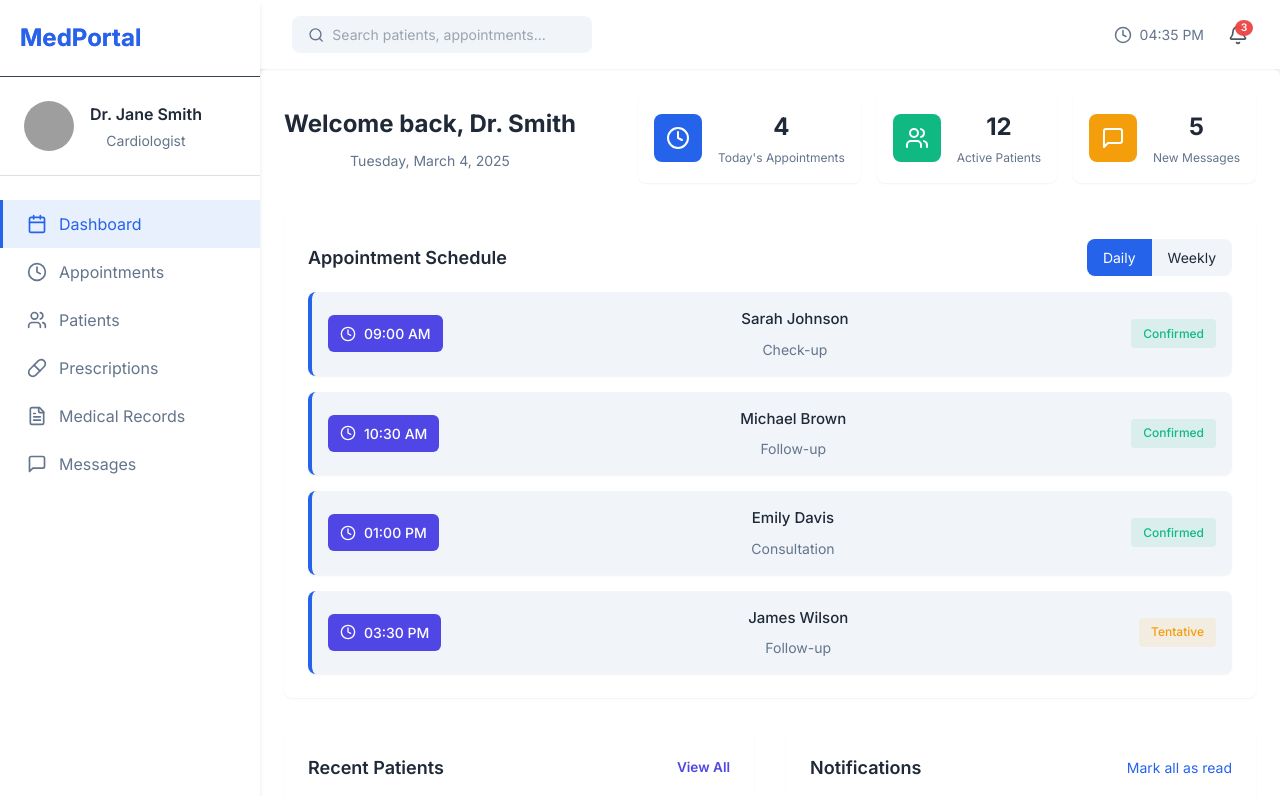
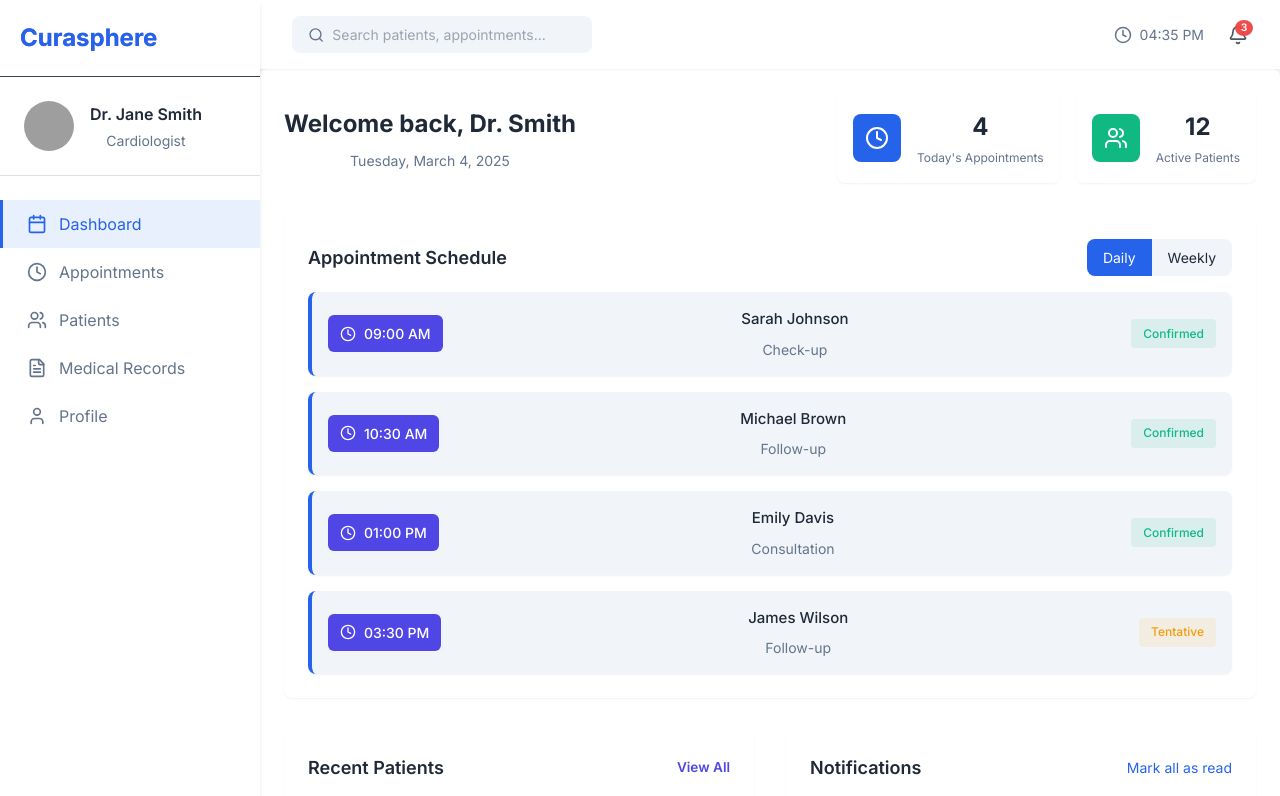
Before and after one commit to sridurgeshv/HMS, a React (Create React App) app in the folder hospital-management-system/frontend/: page /doctor/dashboard in a window 1280 px wide. Shown: the top 796 px of the page. Built offline with nearby package versions, Linux system fonts and the light colour scheme; grey boxes are pictures that could not be loaded.

Commit message:
changes on

```diff
--- a/hospital-management-system/frontend/src/pages/doctor/Dashboard.js
+++ b/hospital-management-system/frontend/src/pages/doctor/Dashboard.js
@@ -10,7 +10,8 @@ import {
   Bell,
   Search,
   Menu,
-  X
+  X,
+  User
 } from 'lucide-react';
 import './Dashboard.css';
 
@@ -66,7 +67,7 @@ const DoctorDashboard = () => {
       {/* Sidebar */}
       <aside className={`sidebar ${isMenuOpen ? 'sidebar-open' : ''}`}>
         <div className="sidebar-header">
-          <h2 className="logo">MedPortal</h2>
+          <h2 className="logo">Curasphere</h2>
           <button className="close-menu" onClick={toggleMenu}>
             <X size={24} />
           </button>
@@ -95,17 +96,13 @@ const DoctorDashboard = () => {
             <Users size={20} />
             <span>Patients</span>
           </Link>
-          <Link to="/doctor/prescriptions" className="nav-item">
-            <Pill size={20} />
-            <span>Prescriptions</span>
-          </Link>
           <Link to="/doctor/medical-records" className="nav-item">
             <FileText size={20} />
             <span>Medical Records</span>
           </Link>
           <Link to="/doctor/messages" className="nav-item">
-            <MessageSquare size={20} />
-            <span>Messages</span>
+            <User size={20} />
+            <span>Profile</span>
           </Link>
         </nav>
       </aside>
@@ -162,16 +159,6 @@ const DoctorDashboard = () => {
                 <div className="stat-info">
                   <h3>12</h3>
                   <p>Active Patients</p>
-                </div>
-              </div>
-
-              <div className="stat-card">
-                <div className="stat-icon messages-icon">
-                  <MessageSquare size={24} />
-                </div>
-                <div className="stat-info">
-                  <h3>5</h3>
-                  <p>New Messages</p>
                 </div>
               </div>
             </div>
```
